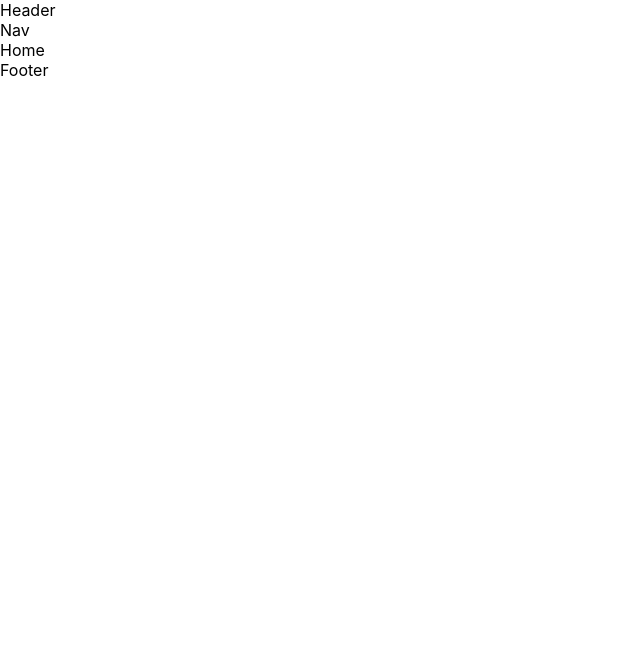
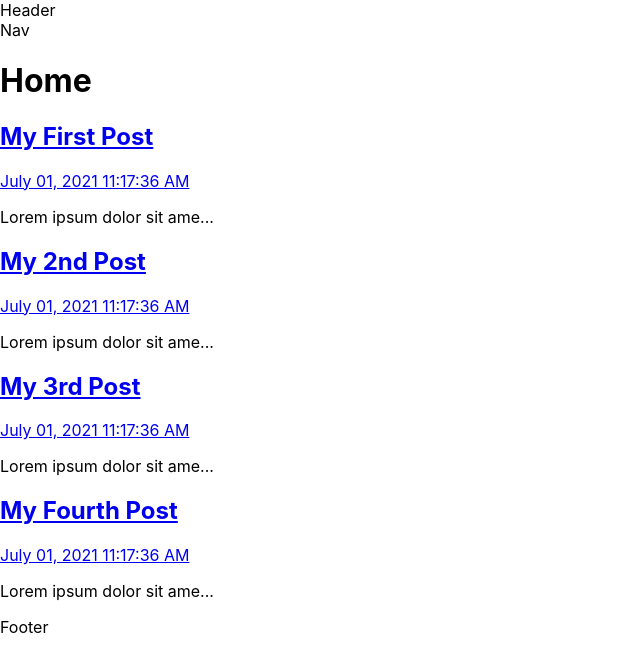
Before and after one commit to xaviermvives/react_deploy_gh, a React (Create React App) app: page / in a window 1280 px wide. Shown: the top 672 px of the page, without its empty margins (0-640 px from the left). Built offline with nearby package versions, Linux system fonts and the light colour scheme.

Commit message:
Displaying posts into Home & Post Detail

```diff
--- a/src/App.js
+++ b/src/App.js
@@ -1,4 +1,4 @@
-import React from "react";
+import React, { useState } from "react";
 //Components:
 import Header from "./components/Header";
 import Nav from "./components/Nav";
@@ -13,13 +13,40 @@ import Missing from "./pages/Missing";
 import { Switch, Route } from "react-router-dom";
 
 function App() {
+  const [posts, setPosts] = useState([
+    {
+      id: 1,
+      title: "My First Post",
+      datetime: "July 01, 2021 11:17:36 AM",
+      body: "Lorem ipsum dolor sit amet consectetur adipisicing elit. Quis consequatur expedita, assumenda similique non optio! Modi nesciunt excepturi corrupti atque blanditiis quo nobis, non optio quae possimus illum exercitationem ipsa!",
+    },
+    {
+      id: 2,
+      title: "My 2nd Post",
+      datetime: "July 01, 2021 11:17:36 AM",
+      body: "Lorem ipsum dolor sit amet consectetur adipisicing elit. Quis consequatur expedita, assumenda similique non optio! Modi nesciunt excepturi corrupti atque blanditiis quo nobis, non optio quae possimus illum exercitationem ipsa!",
+    },
+    {
+      id: 3,
+      title: "My 3rd Post",
+      datetime: "July 01, 2021 11:17:36 AM",
+      body: "Lorem ipsum dolor sit amet consectetur adipisicing elit. Quis consequatur expedita, assumenda similique non optio! Modi nesciunt excepturi corrupti atque blanditiis quo nobis, non optio quae possimus illum exercitationem ipsa!",
+    },
+    {
+      id: 4,
+      title: "My Fourth Post",
+      datetime: "July 01, 2021 11:17:36 AM",
+      body: "Lorem ipsum dolor sit amet consectetur adipisicing elit. Quis consequatur expedita, assumenda similique non optio! Modi nesciunt excepturi corrupti atque blanditiis quo nobis, non optio quae possimus illum exercitationem ipsa!",
+    },
+  ]);
+
   return (
     <div className="App">
       <Header />
       <Nav />
       <Switch>
         <Route exact path="/">
-          <Home />
+          <Home posts={posts} />
         </Route>
         <Route exact path="/post">
           <NewPost />
@@ -28,7 +55,7 @@ function App() {
           <EditPost />
         </Route>
         <Route path="/post/:id">
-          <PostPage />
+          <PostPage posts={posts} />
         </Route>
         <Route exact path="/about">
           <About />
--- a/src/pages/Feed.js
+++ b/src/pages/Feed.js
@@ -1,7 +1,14 @@
 import React from "react";
+import Post from "./Post";
 
-const Feed = () => {
-  return <div>Feed</div>;
+const Feed = ({ posts }) => {
+  return (
+    <>
+      {posts.map((post) => (
+        <Post key={post.id} post={post} />
+      ))}
+    </>
+  );
 };
 
 export default Feed;
--- a/src/pages/Home.js
+++ b/src/pages/Home.js
@@ -1,7 +1,17 @@
 import React from "react";
+import Feed from "./Feed";
 
-const Home = () => {
-  return <div>Home</div>;
+const Home = ({ posts }) => {
+  return (
+    <main>
+      <h1>Home</h1>
+      {posts.length ? (
+        <Feed posts={posts} />
+      ) : (
+        <p style={{ color: "red", marginTop: "2rem" }}>No posts to display</p>
+      )}
+    </main>
+  );
 };
 
 export default Home;
--- a/src/pages/Post.js
+++ b/src/pages/Post.js
@@ -1,7 +1,18 @@
 import React from "react";
+import { Link } from "react-router-dom";
 
-const Post = () => {
-  return <div>Post</div>;
+const Post = ({ post }) => {
+  return (
+    <article>
+      <Link to={`/post/${post.id}`}>
+        <h2>{post.title}</h2>
+        <p>{post.datetime}</p>
+      </Link>
+      <p>
+        {post.body.length >= 25 ? `${post.body.slice(0, 25)}...` : post.body}
+      </p>
+    </article>
+  );
 };
 
 export default Post;
--- a/src/pages/PostPage.js
+++ b/src/pages/PostPage.js
@@ -1,7 +1,32 @@
 import React from "react";
+import { useParams, Link } from "react-router-dom";
 
-const PostPage = () => {
-  return <div>Post Page</div>;
+const PostPage = ({ posts }) => {
+  const { id } = useParams();
+  const post = posts.find((post) => post.id.toString() === id);
+
+  return (
+    <main>
+      <article>
+        {post && (
+          <>
+            <h2>{post.title}</h2>
+            <p>{post.datetime}</p>
+            <p>{post.body}</p>
+          </>
+        )}
+        {!post && (
+          <>
+            <h2>Post not Found</h2>
+            <p>Well it's disappointing</p>
+            <p>
+              <Link to="/">Visit our Home page</Link>
+            </p>
+          </>
+        )}
+      </article>
+    </main>
+  );
 };
 
 export default PostPage;
```
